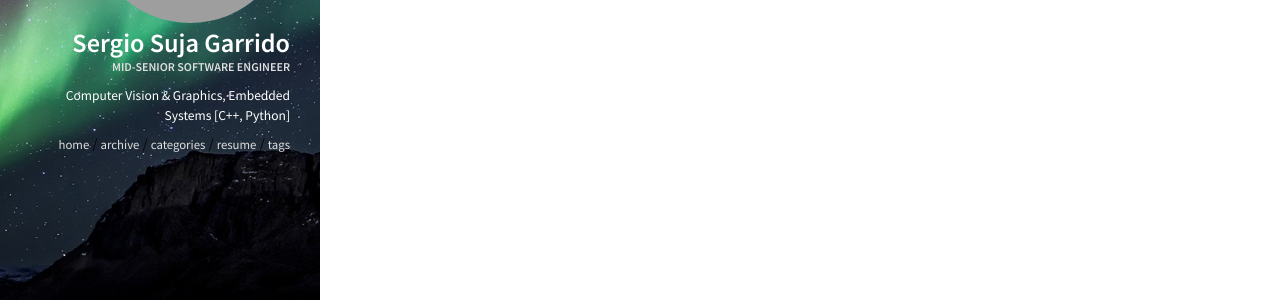
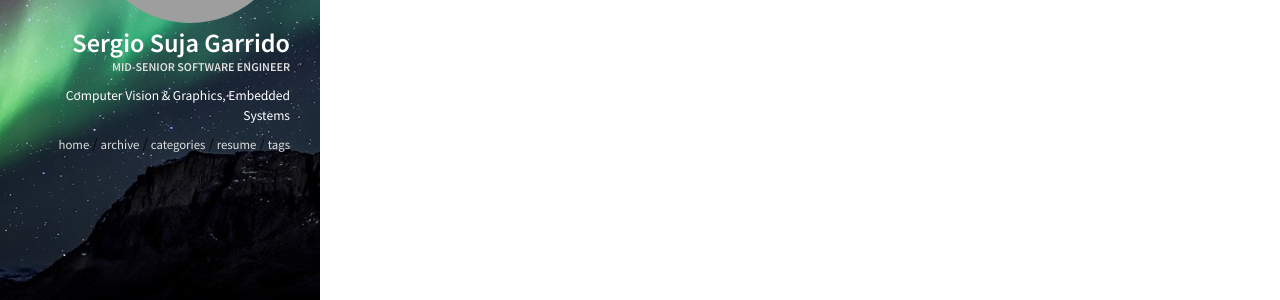
Before and after one commit to sergiosuja/sergiosuja.github.io, a Jekyll site: the page built from tags.html, in a window 1280 px wide. Shown: the part 417-717 px from the top of the page. Built offline with Jekyll 4.4.1, drawn with Linux system fonts in a browser that asks for light colours; grey boxes are pictures that could not be loaded.

Commit message:
Minor change

```diff
--- a/_config.yml
+++ b/_config.yml
@@ -36,7 +36,7 @@ owner:
   name: Sergio Suja Garrido
   avatar: avatar.png
   job: "Mid-Senior Software Engineer"
-  bio: "Computer Vision & Graphics, Embedded Systems [C++, Python]"
+  bio: "Computer Vision & Graphics, Embedded Systems"
   email:
   disqus-shortname:
   twitter: #username
```
